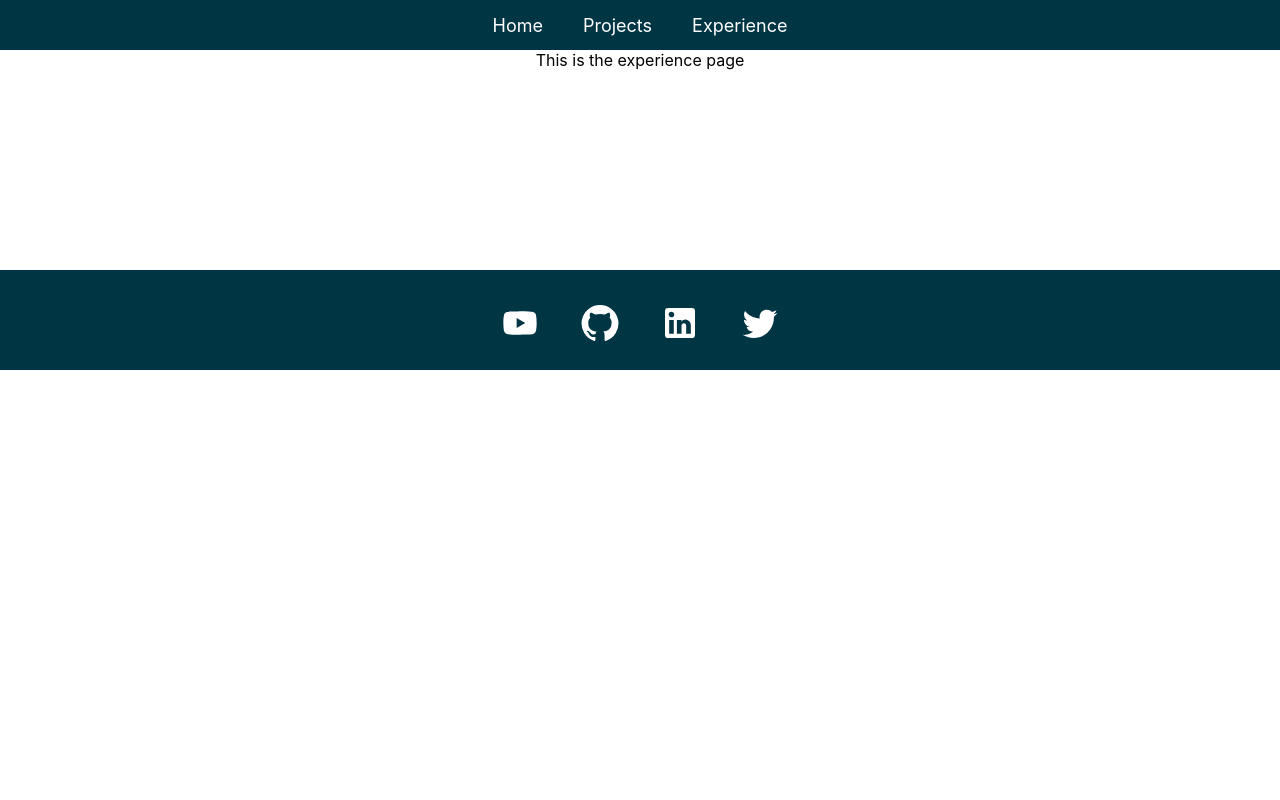
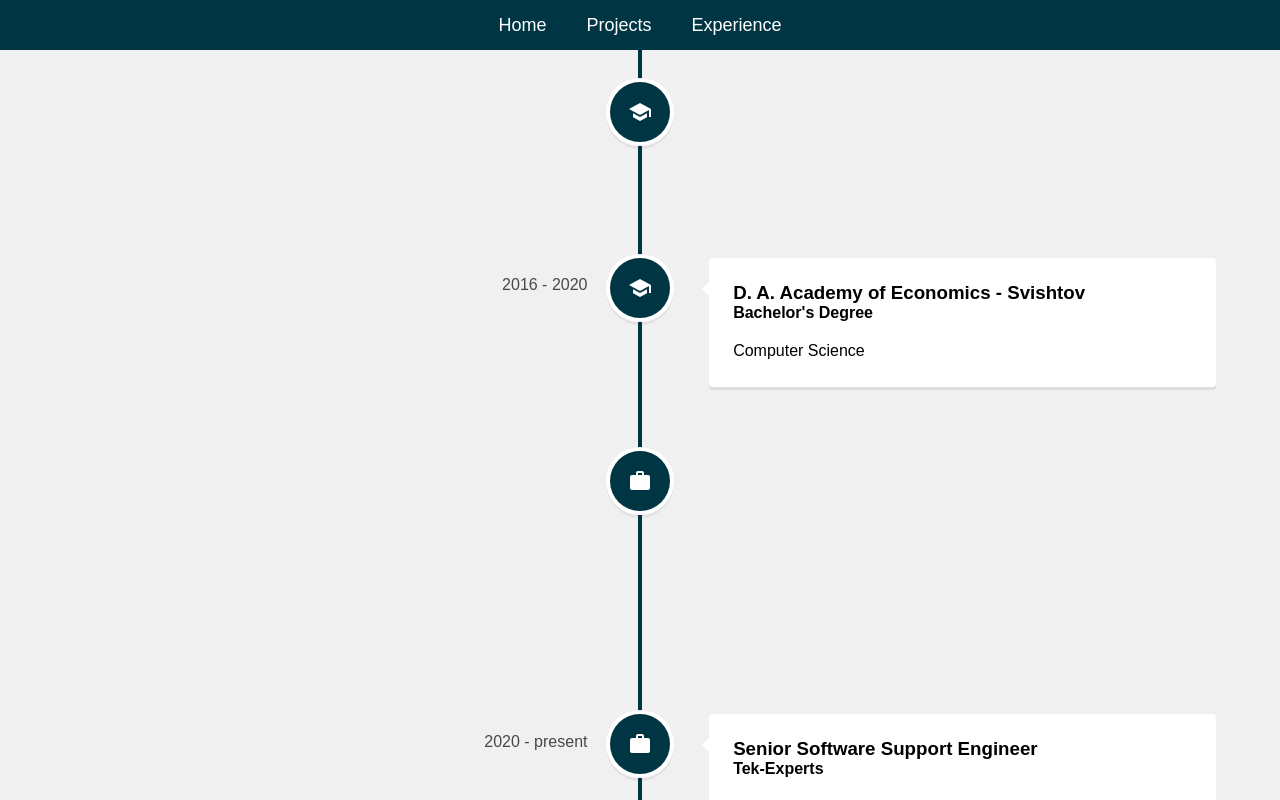
Before and after one commit to RosenGeorgievvv/Reactfolio, a React (Create React App) app: page /experience in a window 1280 px wide. Shown: the top 800 px of the page. Built offline with nearby package versions, Linux system fonts and the light colour scheme.

Commit message:
Experience section completed

```diff
--- a/package.json
+++ b/package.json
@@ -14,6 +14,7 @@
     "react-dom": "^18.2.0",
     "react-router-dom": "^6.11.1",
     "react-scripts": "5.0.1",
+    "react-vertical-timeline-component": "^3.6.0",
     "web-vitals": "^2.1.4"
   },
   "scripts": {
--- a/src/App.css
+++ b/src/App.css
@@ -1,38 +1,13 @@
 .App {
-  text-align: center;
+  width: 100%;
+  height: auto;
+  display: flex;
+  flex-direction: column;
+  font-family: Arial, Helvetica, sans-serif;
+  background-color: #f0f0f0;
 }
 
-.App-logo {
-  height: 40vmin;
-  pointer-events: none;
+body {
+  padding: 0;
+  margin: 0;
 }
-
-@media (prefers-reduced-motion: no-preference) {
-  .App-logo {
-    animation: App-logo-spin infinite 20s linear;
-  }
-}
-
-.App-header {
-  background-color: #282c34;
-  min-height: 100vh;
-  display: flex;
-  flex-direction: column;
-  align-items: center;
-  justify-content: center;
-  font-size: calc(10px + 2vmin);
-  color: white;
-}
-
-.App-link {
-  color: #61dafb;
-}
-
-@keyframes App-logo-spin {
-  from {
-    transform: rotate(0deg);
-  }
-  to {
-    transform: rotate(360deg);
-  }
-}
--- a/src/pages/Experience.jsx
+++ b/src/pages/Experience.jsx
@@ -1,9 +1,78 @@
 import React from 'react'
+import {
+  VerticalTimeline, VerticalTimelineElement
+} from 'react-vertical-timeline-component'
+import 'react-vertical-timeline-component/style.min.css';
+import SchoolIcon from '@mui/icons-material/School';
+import WorkIcon from '@mui/icons-material/Work';
+
 
 function Experience() {
   return (
-    <div>This is the experience page</div>
-  )
+    <div className="experience">
+      <VerticalTimeline lineColor="#003644">
+        <VerticalTimelineElement
+          className="vertical-timeline-element--education"
+          date="2011 - 2016"
+          iconStyle={{ background: "#003644", color: "#fff" }}
+          icon={<SchoolIcon />}>
+          <h3 className="vertical-timeline-element-title">
+            PGEHT "Prof.Asen Zlatarov - Pleven"
+          </h3>
+          <p> High School Diploma</p>
+        </VerticalTimelineElement>
+        <VerticalTimelineElement
+          className="vertical-timeline-element--education"
+          date="2016 - 2020"
+          iconStyle={{ background: "#003644", color: "#fff" }}
+          icon={<SchoolIcon />}
+        >
+          <h3 className="vertical-timeline-element-title">
+            D. A. Academy of Economics - Svishtov
+          </h3>
+
+          <h4 className="vertical-timeline-element-subtitle">
+            Bachelor's Degree
+          </h4>
+          <p> Computer Science</p>
+        </VerticalTimelineElement>
+        <VerticalTimelineElement
+          className="vertical-timeline-element--work"
+          date="2019 - 2020"
+          iconStyle={{ background: "#003644", color: "#fff" }}
+          icon={<WorkIcon />}
+        >
+          <h3 className="vertical-timeline-element-title">
+            Software Support Engineer
+          </h3>
+          <h4 className="vertical-timeline-element-subtitle">
+            Tek-Experts
+          </h4>
+          <h5>Sofia,Bulgaria</h5>
+          <p>Supporting clients through technical issues with product that we deliver. </p>
+        </VerticalTimelineElement>
+
+        <VerticalTimelineElement
+          className="vertical-timeline-element--work"
+          date="2020 - present"
+          iconStyle={{ background: "#003644", color: "#fff" }}
+          icon={<WorkIcon />}
+        >
+          <h3 className="vertical-timeline-element-title">
+            Senior Software Support Engineer
+          </h3>
+          <h4 className="vertical-timeline-element-subtitle">
+            Tek-Experts
+          </h4>
+          <h5>Sofia, Bulgaria</h5>
+          <p>
+            Main point of contact for dedicated customers for complex technical issues.
+            Actively collaborating with R&D department and proactively involvment in code related issues.
+          </p>
+        </VerticalTimelineElement>
+      </VerticalTimeline>
+    </div>
+  );
 }
 
 export default Experience
--- a/src/styles/Home.css
+++ b/src/styles/Home.css
@@ -42,7 +42,7 @@
 }
 
 .skills {
-    font-size: 35px;
+    font-size: 20px;
     width: 100%;
     display: flex;
     justify-content: center;
```
Also changed, not shown: 1 other file (tests, documents, lock files or other folders).
